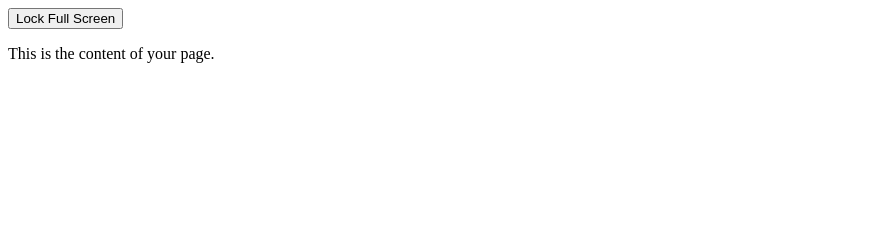
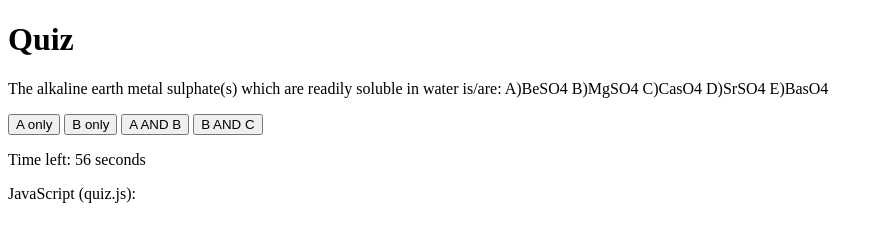
Before and after one commit to Shishagra-Nigam19/Smart-Educational-Website, a plain HTML site: page QUIZ/quiz.html in a window 1280 px wide. Shown: the whole page, without its empty margins (0-883 px from the left). Drawn offline with Linux system fonts and the light colour scheme.

Commit message:
smart education

```diff
--- a/QUIZ/quiz.html
+++ b/QUIZ/quiz.html
@@ -3,16 +3,23 @@
 <head>
     <meta charset="UTF-8">
     <meta name="viewport" content="width=device-width, initial-scale=1.0">
-    <link rel="stylesheet" href="styles.css">
-    <title>Full Screen Lock</title>
+    <title>Quiz</title>
 </head>
 <body>
-    <button id="lock-button">Lock Full Screen</button>
-    <div id="overlay" class="hidden"></div>
-    <div id="content">
-        <!-- Your content goes here -->
-        <p>This is the content of your page.</p>
+    <div id="quiz-container">
+        <h1>Quiz</h1>
+        <div id="question-container">
+            <p id="question"></p>
+        </div>
+        <div id="options-container">
+            <button id="option1"></button>
+            <button id="option2"></button>
+            <button id="option3"></button>
+            <button id="option4"></button>
+        </div>
+        <p id="timer">Time left: <span id="time">60</span> seconds</p>
     </div>
-    <script src="script.js"></script>
+    <script src="quiz.js"></script>
 </body>
 </html>
+JavaScript (quiz.js):
--- a/QUIZ/quiz.js
+++ b/QUIZ/quiz.js
@@ -1,154 +1,147 @@
 const questions = [
-
     {
         question: "The alkaline earth metal sulphate(s) which are readily soluble in water is/are: A)BeSO4 B)MgSO4  C)CasO4  D)SrSO4  E)BasO4",
-        choices: ["1) A only ", " 2)B only ", "3) A and B", "4) B and C"],
-        correctAnswer: "3) A and B"
+        options: ["A only ", " B only ", "A AND B ", "B AND C"],
+        correctAnswer: "A AND B"
     },
-
     {
         question: "Amongst the following compounds , which one is an antacid ? (A) Ranitidine (B) Terfenadine (C) Meprobamate (D) Brompheniramine",
-		choices: ["1) A", " 2) 	B" , "3) c", "4) D"],
-		 CorrectAnswer: "1) A"
+        options: ["", " ", "Meprobamate", "Brompheniramine"],
+        correctAnswer: " "
     },
     {
-        question:  "Potassium dichromate acts as a strong oxidizing agent in acidic solution. During this process, the oxidation state changes from (1) +3 to +1 (2) +6 to +3 (3) +2 to +1 (4) +6 to +2",
-		choices: ["1) A", " 2) B", "3) C", "4) D"],
-		CorrectAnswer: "2) B"
+        question: "Potassium dichromate acts as a strong oxidizing agent in acidic solution. During this process, the oxidation state changes from (1) +3 to +1 (2) +6 to +3 (3) +2 to +1 (4) +6 to +2  ",
+        options: [" A", "B", "C", "D"],
+        correctAnswer: "B"
     },
     {
-        question: "The isomeric deuterated bromide with molecular formula CH Dbr having two chiral carbon atoms is (1) 2-Bromo-1-deuterobutane (2) 2-Bromo-2-deuterobutane (3) 2-Bromo-3-deuterobutane (4) 2-Bromo-1-deutro-2-methylpropane",
-		choices: ["1) A", " 2) B", "3)  C", "4) D"],
-		CorrectAnswer: "3) C"
+        question: "The isomeric deuterated bromide with molecular formula CH Dbr having two chiral carbon atoms is (1) 2-Bromo-1-deuterobutane (2) 2-Bromo-2-deuterobutane (3) 2-Bromo-3-deuterobutane (4) 2-Bromo-1-deutro-2-methylpropane  ",
+        options: [ "A", "B", "C", "D"],
+        correctAnswer: "C"
     },
     {
-        question: "Which element is not present in nessler's reagent? (1) Mercury (2) POtassium (3) Iodine (4) Oxygen",
-		Option: ["1) A", " 2) B", "3) C", "4) D"],
-		CorrectAnswer: "4) D"
+        question: "Which element is not present in nessler's reagent? (1) Mercury (2) POtassium (3) Iodine (4) Oxygen   ",
+        options: ["A", "B", "C", "D"],
+        correctAnswer: "D"
     },
     {
         question: "An observer is moving with half the speed of light towards a stationary microwave source emitting waves at frequency 10 ghz What is the frequency of the microwave measured by the observer?(speed of light = 3 x 108 ms-1) (1) 12.1 Ghz (2) 17.3 Ghz (3) 15.3 Ghz (4) 10.1 Ghz",
-		Option: ["1) A", " 2) B", "3) C", "4) D"],
-		CorrectAnswer: "2) B"
+        options: ["A", "B", "C", "D"],
+        correctAnswer: "B"
     },
     {
-    question: "A solid metal cube of edge length 2 cm is moving in the postive y direction at a constant speed of 6 m/s. There is a uniform magnetic field of 0.1 T in the positive z direction . The potential difference between the two faces of the cube perpendicular to the x axis, is: (1) 6 mv (2) 1 mv (3) 12 mv (4) 2 mv",
-    choices: ["1) A", " 2) B", "3) C", "4) D"],
-	CorrectAnswer: "3) C"
+        question: "Which element is not present in nessler's reagent? (1) Mercury (2) POtassium (3) Iodine (4) Oxygen  ",
+        options: ["A", "B", "C", "D"],
+        correctAnswer: "D"
     },
     {
- 	question:  "A 2W carbon resistor is color coded with green, black, red and brown respectively. The maximum current which can be passed through this resistor is: (1) 63 mA (2) 0.4 mA (3) 100 mA (4) 20 mA",
-	choices:["1) A", " 2) B", "3) C", "4) D"],
-	CorrectAnswer: "3) C"
-
+        question: "An observer is moving with half the speed of light towards a stationary microwave source emitting waves at frequency 10 ghz What is the frequency of the microwave measured by the observer?(speed of light = 3 x 108 ms-1) (1) 12.1 Ghz (2) 17.3 Ghz (3) 15.3 Ghz (4) 10.1 Ghz  ",
+        options: ["A", "B", "C", "D"],
+        correctAnswer: "B"
     },
     {
-        question:"Two guns A and B can fire buullets at speed 1 km/s  and 2km/s respectively. From a point on a horizontal ground , they are fired in all possible direction. The ratio of maximum areas covered by the bullets fired by two guns, on the ground is: (1) 1 : 2 (2) 1 : 4  (3) 1 : 8  (4) 1 : 16",
-		choices: ["A", " B", "C", "D"],
-		CorrectAnswer: "D",
+        question: "A solid metal cube of edge length 2 cm is moving in the postive y direction at a constant speed of 6 m/s. There is a uniform magnetic field of 0.1 T in the positive z direction . The potential difference between the two faces of the cube perpendicular to the x axis, is: (1) 6 mv (2) 1 mv (3) 12 mv (4) 2 mv   ",
+        options: ["A", "B", "C", "D"],
+        correctAnswer: "C"
     },
     {
-        question: "Two hollow conducting spheres of radii R1 and R2 (R1 >> R2) have equal charges. The potential would be (1) More on bigger sphere (2) More on smaller sphere (3) Equal on both the spheres (4) Dependent on the material property of the sphere",
-        choices: ["1) A", "2) B", "3) C", "4) D"],
-		CorrectAnswer: "2) B"
+        question: "A 2W carbon resistor is color coded with green, black, red and brown respectively. The maximum current which can be passed through this resistor is: (1) 63 mA (2) 0.4 mA (3) 100 mA (4) 20 mA  ",
+        options: ["A", "B", "C", "D"],
+        correctAnswer: "C"
+    },
+    {
+        question: "Two guns A and B can fire buullets at speed 1 km/s  and 2km/s respectively. From a point on a horizontal ground , they are fired in all possible direction. The ratio of maximum areas covered by the bullets fired by two guns, on the ground is: (1) 1 : 2 (2) 1 : 4  (3) 1 : 8  (4) 1 : 16   ",
+        options: ["A", "B", "C", "D"],
+        correctAnswer: "D"
+    },
+    {
+        question: "Two hollow conducting spheres of radii R1 and R2 (R1 >> R2) have equal charges. The potential would be (1) More on bigger sphere (2) More on smaller sphere (3) Equal on both the spheres (4) Dependent on the material property of the sphere   ",
+        options: ["A", "B", "C", "D"],
+        correctAnswer: "B"
+    },
+    {
+        question: "Which one of the following plants does not show plasticity? (1) Cotton (2) Coriander (3) Buttercup (4) Maize   ",
+        options: ["A", "B", "C", "D"],
+        correctAnswer: "D"
+    },
+    {
+        question: "XO type of sex distribution can be found in: (1) Drosophila  (2) Birds (3) Grasshoppers (4) Monkeys   ",
+        options: ["A", "B", "C", "D"],
+        correctAnswer: "C"
+    },
+    {
+        question: "Production of cucumber has increased manifold in recent years. Application of the following phytohormones has resulted in this increased yield as the hormone is known to produce female flowers in the plants: (1) ABA (2) Gibberellin (3) Ethylene  (4) Ctyokinin  ",
+        options: ["A", "B", "C", "D"],
+        correctAnswer: "C"
+    },
+    {
+        question: "The devices which can remoove particulate matter present in the exhaust from a thermal power plant is: (1) STP (2) Incinerator  (3) Electrostatic Precipitator (4) Catalytic Convertor   ",
+        options: ["A", "B", "C", "D"],
+        correctAnswer: "C"
+    },
+    {
+        question: "Which one of the following plants shows vexillary aestivation and diadelphous stamens? (1) Colchium Autumnale (2) Pisum sativum (3) Allium cepa (4) Solanum nigrum    ",
+        options: ["A", "B", "C", "D"],
+        correctAnswer: "B"
     },
 
-{
-       question: "Which one of the following plants does not show plasticity? (1) Cotton (2) Coriander (3) Buttercup (4) Maize",
-		choices: ["1) A", "2) B", "3) C", "4) D"],
-		CorrectAnswer: "4) D"
-    },
-{
-        question: "XO type of sex distribution can be found in: (1) Drosophila  (2) Birds (3) Grasshoppers (4) Monkeys",
-		choices: ["1) A", " 2) B", "3) C", "4) D"],
-		CorrectAnswer: "3) C"
-    },
-{
-      question: "Production of cucumber has increased manifold in recent years. Application of the following phytohormones has resulted in this increased yield as the hormone is known to produce female flowers in the plants: (1) ABA (2) Gibberellin (3) Ethylene  (4) Ctyokinin",
-      Choices: ["1) A", "2) B", "3) C", "4) D"],
-		CorrectAnswer: "3) C"
-    },
-{
-        question: "The devices which can remoove particulate matter present in the exhaust from a thermal power plant is: (1) STP (2) Incinerator  (3) Electrostatic Precipitator (4) Catalytic Convertor",
-		choices: ["1) A", "2) B", "3) C", "4) D"],
-		CorrectAnswer: "3) C"
-    },
-{
-      question: "Which one of the following plants shows vexillary aestivation and diadelphous stamens? (1) Colchium Autumnale (2) Pisum sativum (3) Allium cepa (4) Solanum nigrum",
-		choices: ["1) A", "2) B", "3) C", "4) D"],
-		CorrectAnswer: "2) B"
-    },
+
 ];
 
 let currentQuestionIndex = 0;
 let timer;
-let timeLeft = 60;
 
+function startTimer() {
+    let time = 60; // 60 seconds for each question
+    timer = setInterval(() => {
+        document.getElementById("time").textContent = time;
+        time--;
+
+        if (time < 0) {
+            clearInterval(timer);
+            // Move to the next question when time is up
+            nextQuestion();
+        }
+    }, 1000);
+}
+
+function displayQuestion(index) {
     const questionElement = document.getElementById("question");
-const choicesElement = document.getElementById("choices");
-const timerElement = document.getElementById("timer");
-const nextButton = document.getElementById("next-btn");
+    const optionsContainer = document.getElementById("options-container");
+    const currentQuestion = questions[index];
 
-function displayQuestion() {
-    const currentQuestion = questions[currentQuestionIndex];
     questionElement.textContent = currentQuestion.question;
-    choicesElement.innerHTML = "";
 
-    currentQuestion.choices.forEach((choice) => {
-        const li = document.createElement("li");
-        li.textContent = choice;
-        li.addEventListener("click", () => checkAnswer(choice));
-        choicesElement.appendChild(li);
+    for (let i = 0; i < 4; i++) {
+        const optionButton = document.getElementById(`option${i + 1}`);
+        optionButton.textContent = currentQuestion.options[i];
+
+        optionButton.addEventListener("click", () => {
+            if (currentQuestion.options[i] === currentQuestion.correctAnswer) {
+                clearInterval(timer);
+                alert("Correct!");
+                nextQuestion();
+            } else {
+                clearInterval(timer);
+                alert("Incorrect!");
+                nextQuestion();
+            }
         });
+    }
 
     startTimer();
 }
 
-function startTimer() {
-    timer = setInterval(() => {
-        timeLeft--;
-        timerElement.textContent = timeLeft + " seconds";
-
-        if (timeLeft === 0) {
-            clearInterval(timer);
-            checkAnswer(null); // Time's up, check answer
-        }
-    }, 1000);
-}
-
-function checkAnswer(selectedChoice) {
-    clearInterval(timer);
-    nextButton.disabled = false;
-
-    const currentQuestion = questions[currentQuestionIndex];
-    const isCorrect = selectedChoice === currentQuestion.correctAnswer;
-
-    if (isCorrect) {
-        // Handle correct answer logic
-        console.log("Correct!");
-    } else {
-        // Handle incorrect answer logic
-        console.log("Incorrect!");
-    }
-
+function nextQuestion() {
     currentQuestionIndex++;
 
-    if (currentQuestionIndex === questions.length) {
-        // End of the quiz
-        questionElement.textContent = "Quiz is over!";
-        choicesElement.innerHTML = "";
-        timerElement.textContent = "";
-        nextButton.disabled = true;
+    if (currentQuestionIndex < questions.length) {
+        displayQuestion(currentQuestionIndex);
     } else {
-        timeLeft = 60;
-        displayQuestion();
+        // Quiz is finished
+        alert("Quiz finished!");
     }
 }
 
-nextButton.addEventListener("click", () => {
-    nextButton.disabled = true;
-    checkAnswer(null); // Move to the next question
-});
-
-// Start the quiz
-displayQuestion();
+// Initial display
+displayQuestion(currentQuestionIndex);
```
Lines whose indentation alone changed are shown as unchanged.
